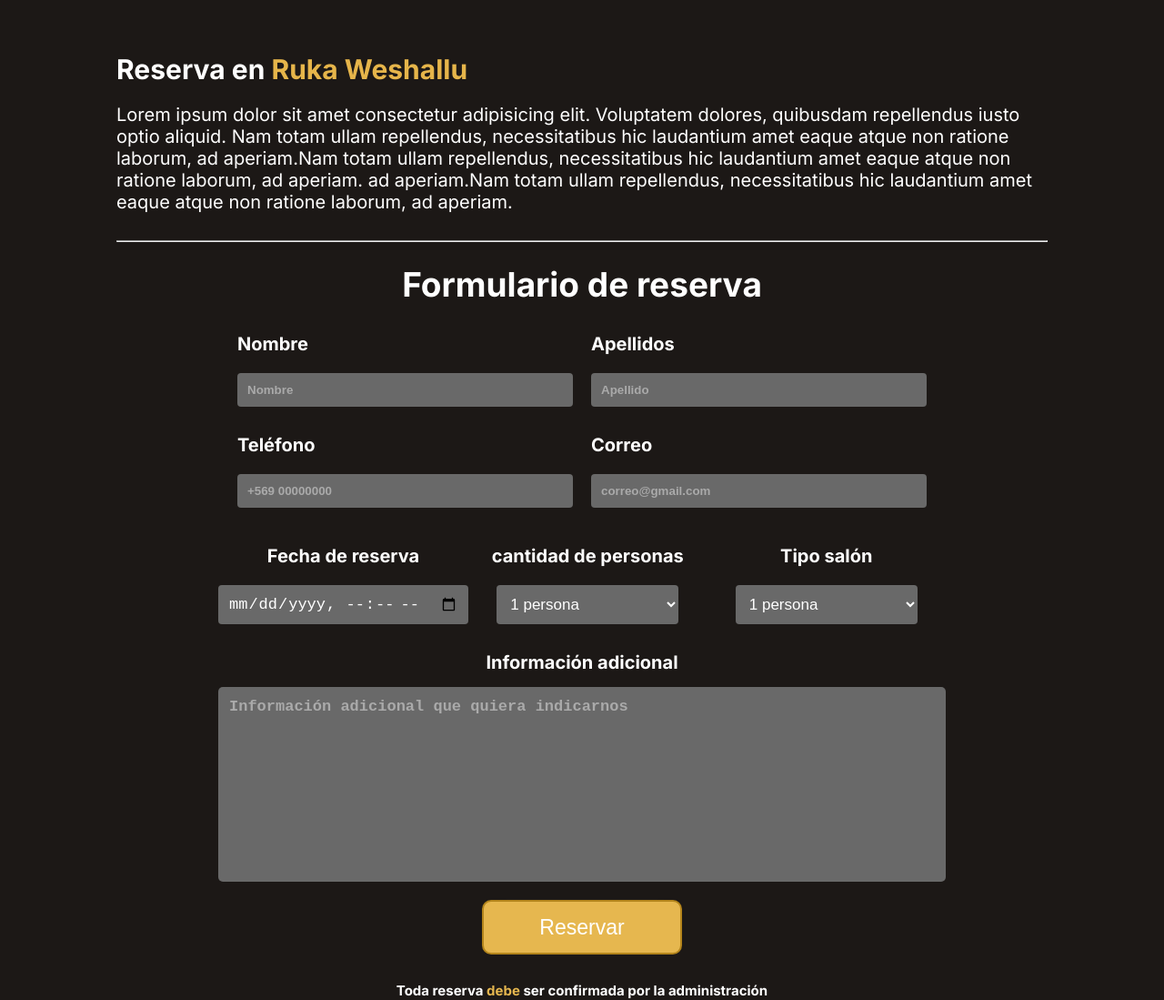
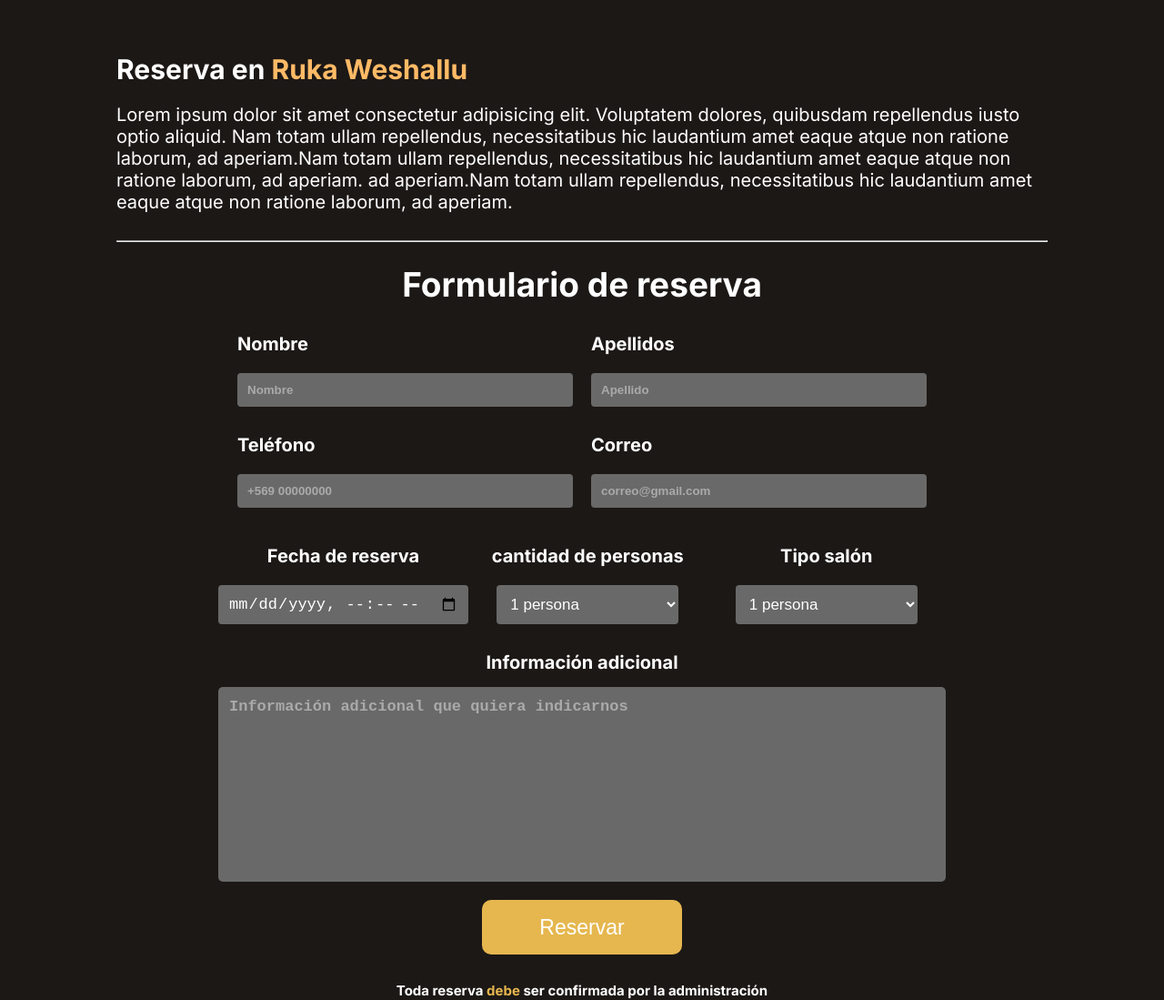
Before and after one commit to jessicasalinasm/RukaWeshakelluNext, a Next.js app: page /reserva in a window 1280 px wide. Shown: the part 492-1591 px from the top of the page at 91% size. Built offline with nearby package versions, Linux system fonts and the light colour scheme.

Commit message:
se reliza corrección de colores y botón de reserva

```diff
--- a/src/app/components/barraNavegacion/barraNavegacion.module.css
+++ b/src/app/components/barraNavegacion/barraNavegacion.module.css
@@ -84,7 +84,7 @@
 .transition {
   transition-timing-function: cubic-bezier(0, 0, 0.2, 1);
   transition-duration: 500ms;
-  background-color: #b3841b;
+  background-color: #ff8c00;
   border-radius: 9999px;
   width: 0;
   height: 0;
--- a/src/app/reserva/reserva.module.css
+++ b/src/app/reserva/reserva.module.css
@@ -25,7 +25,7 @@
   margin-top: 60px;
 }
 .reserva_content_titulo span {
-  color: #e6b54a;
+  color: #ffba66;
 }
 
 .reserva_container_content p {
@@ -81,7 +81,7 @@
 }
 
 .reserva_form_container form button {
-  background-color: #e6b54a;
+  background-color: #ffba66;
   border: 0;
   border-radius: 5px;
   padding: 16px 40px;
@@ -172,9 +172,9 @@
   height: 60px;
   padding: 8px;
   font-size: 23px;
+  border: none;
   color: #fff;
   border-radius: 10px;
-  border: 2.5px solid #b3841b;
   box-shadow: 0px 0px 20px -20px;
   cursor: pointer;
   background-color: #e6b74f;
@@ -184,7 +184,7 @@
 }
 
 .button_Reserva:hover {
-  background-color: #b3841b;
+  background-color: #ff8c00;
   box-shadow: 0px 0px 20px -18px;
 }
 
```
